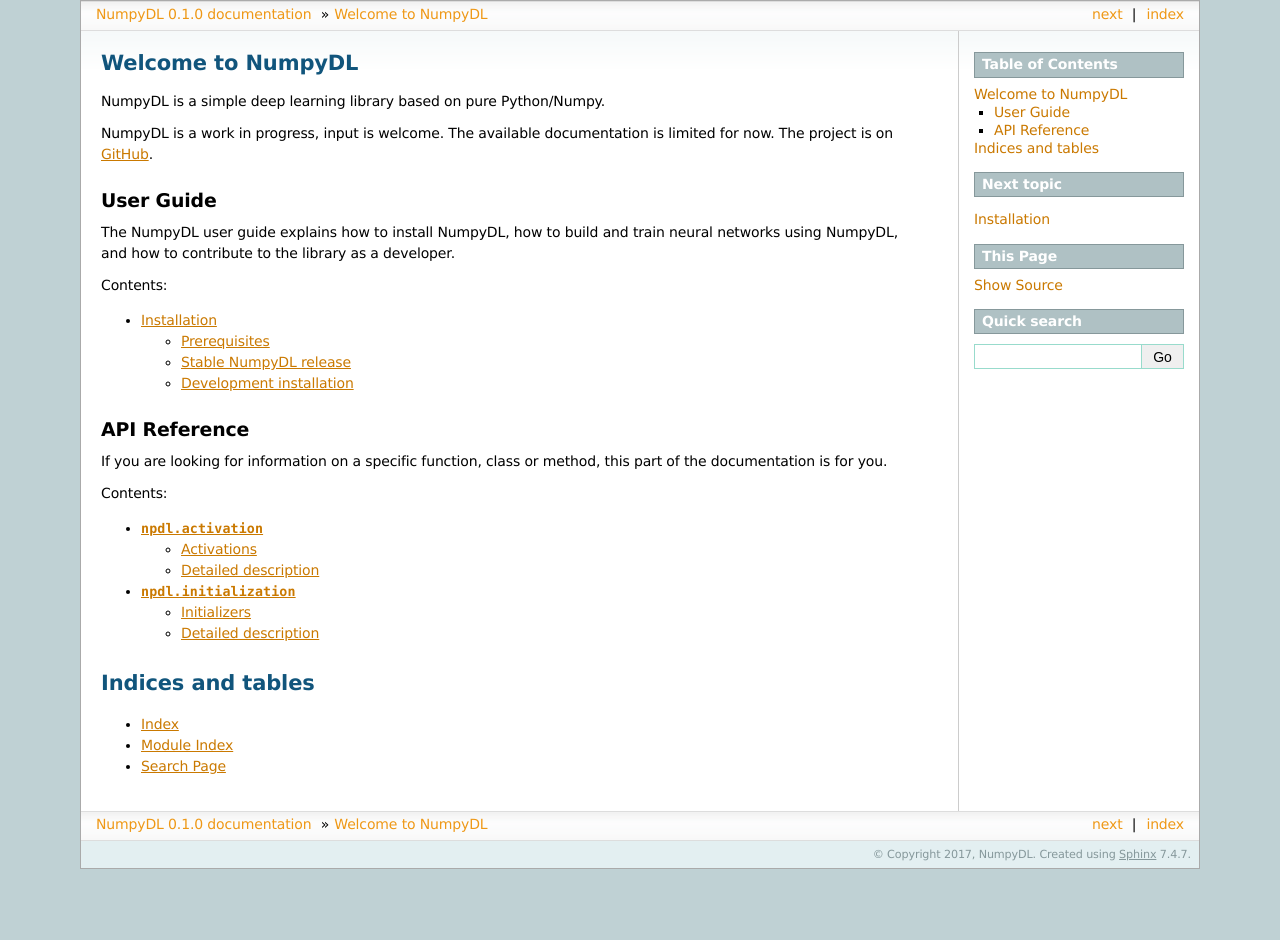
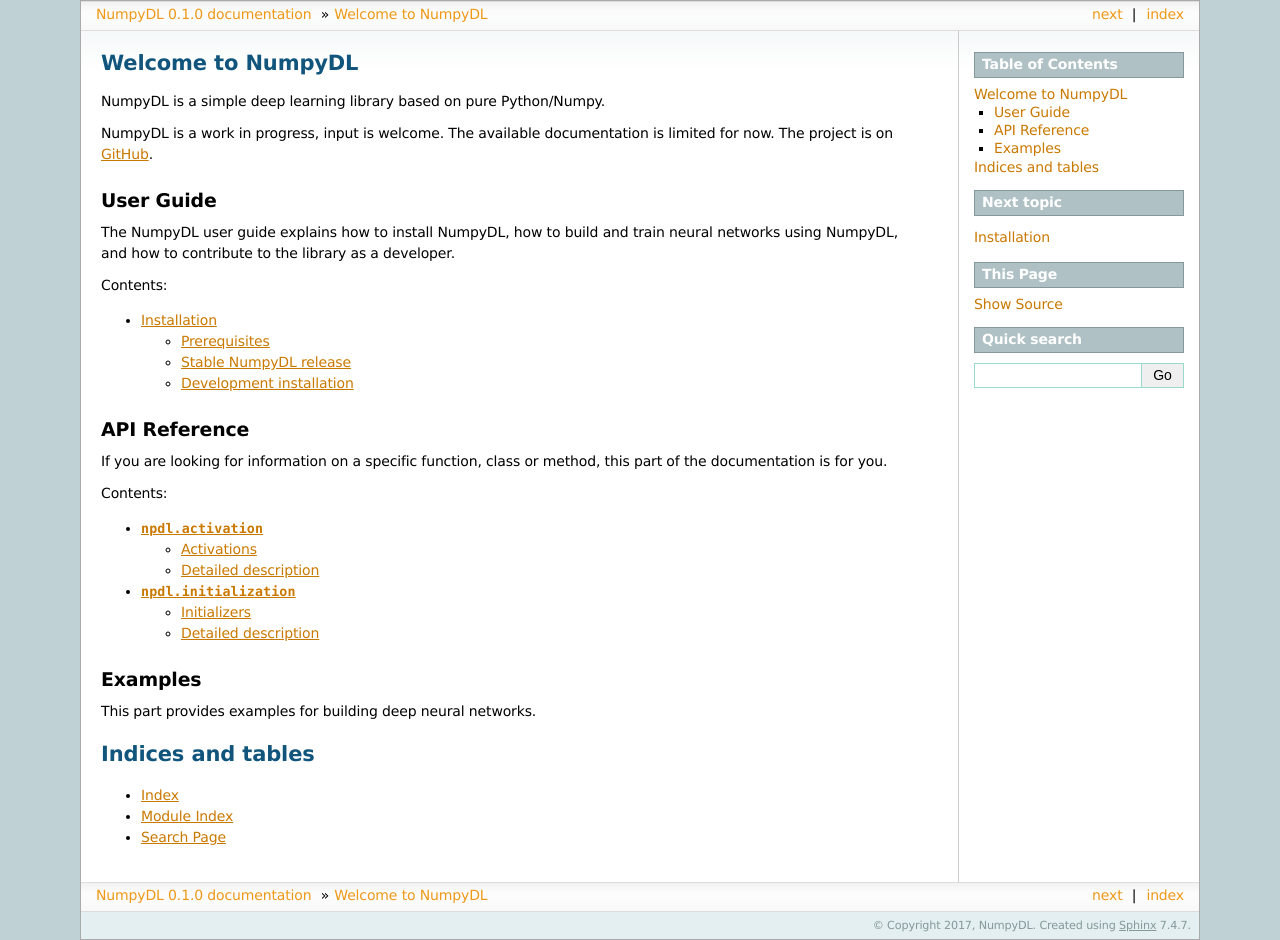
Before and after one commit to chaoming0625/NumpyDL, a Sphinx documentation site: the page built from docs/index.rst, in a window 1280 px wide. Built offline with Sphinx 7.4.7, drawn with Linux system fonts in a browser that asks for light colours; before the commit the page ends 900 px from its top, so only the background shows below that.

Commit message:
rename directories and add example files

```diff
--- a/docs/conf.py
+++ b/docs/conf.py
@@ -193,7 +193,7 @@
     if domain != 'py' or not info['module']:
         return None
     try:
-        filename = 'numpydl/%s#L%d-L%d' % find_source()
+        filename = 'npdl/%s#L%d-L%d' % find_source()
     except Exception:
         filename = info['module'].replace('.', '/') + '.py'
     tag = 'master' if 'dev' in release else ('v' + release)
--- a/docs/index.rst
+++ b/docs/index.rst
@@ -36,8 +36,20 @@
    :maxdepth: 2
    :caption: Contents:
 
-   modules/activation.rst
-   modules/initialization.rst
+   api_reference/activation
+   api_reference/initialization
+
+
+Examples
+--------
+
+This part provides examples for building deep neural networks.
+
+.. toctree::
+   :maxdepth: 2
+   :caption: Contents:
+
+
 
 
 Indices and tables
```
Also changed, not shown: other parts of docs/index.rst (+1 -1 lines), docs/api_reference/activation.rst (renamed from docs/modules/activation.rst), docs/api_reference/initialization.rst (renamed from docs/modules/initialization.rst), docs/api_reference/objectives.rst (renamed from docs/modules/objectives.rst), docs/examples/mlp.rst (added), docs/user_guide/installation.rst (renamed from docs/user/installation.rst).
